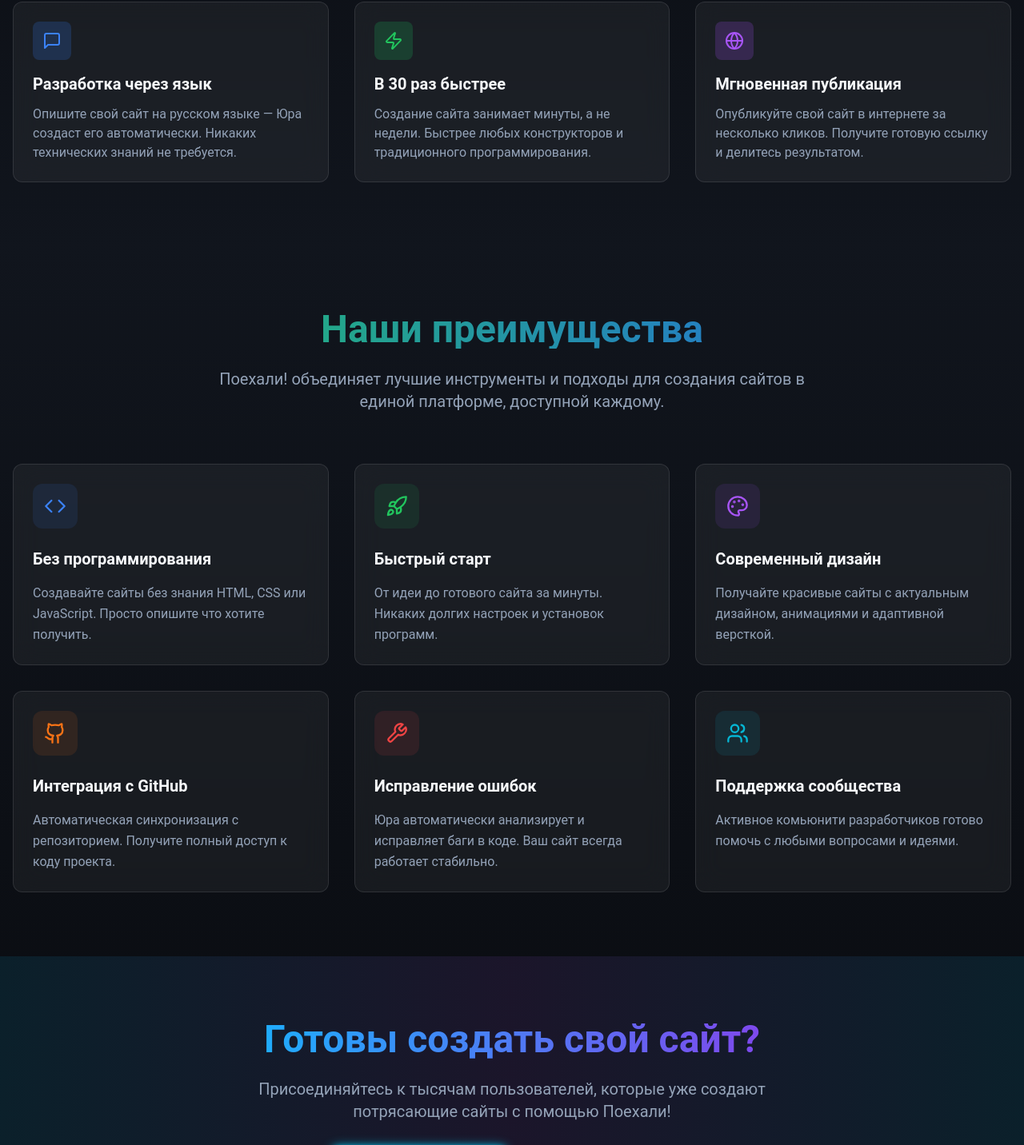
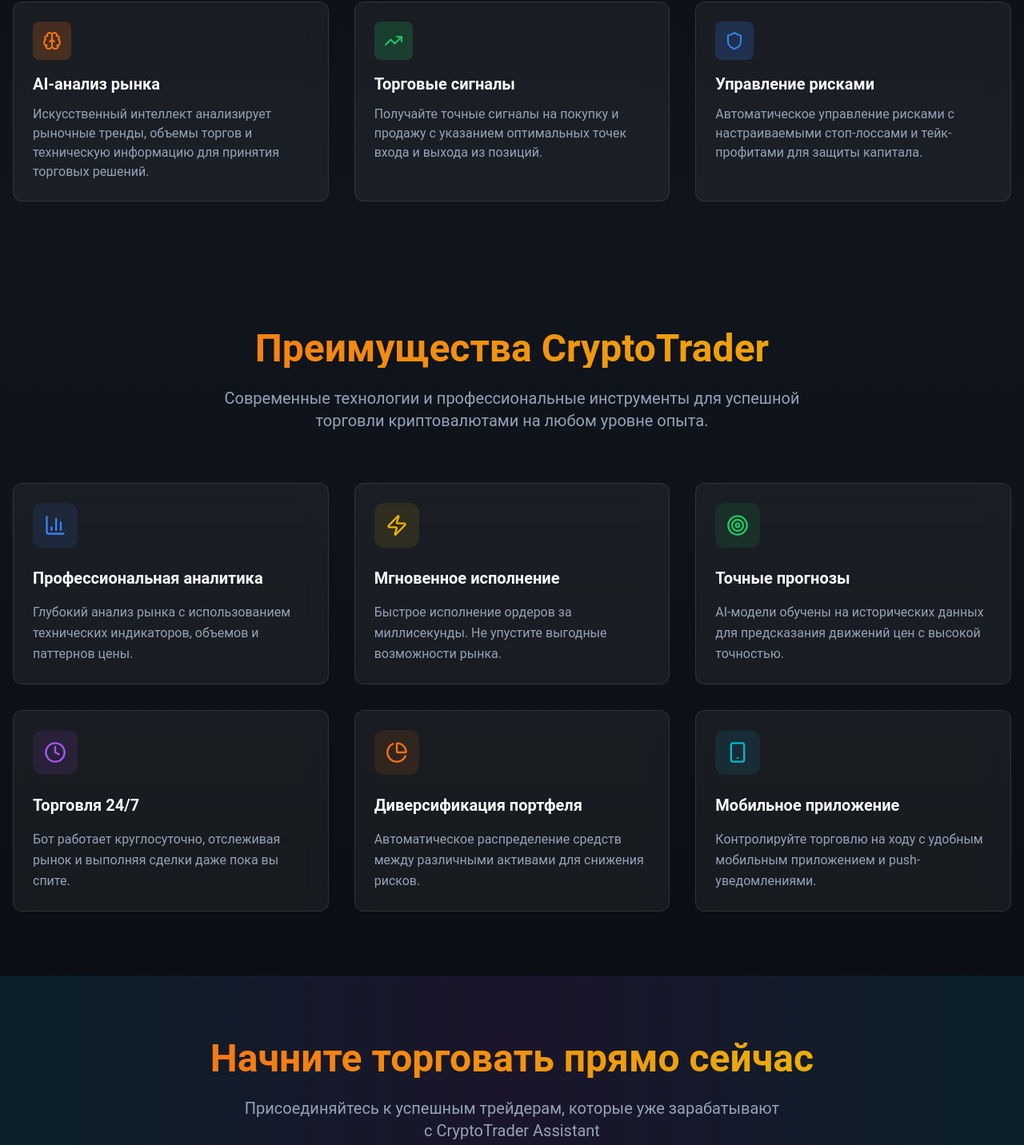
Before and after one commit to pr-poehali-dev/crypto-trader-assistant, a React (Vite) app: page / in a window 1280 px wide. Shown: the part 1098-2530 px from the top of the page at 80% size. Built offline with nearby package versions, Linux system fonts and the light colour scheme.

Commit message:
Обновление страницы сервиса CryptoTrader

```diff
--- a/src/components/Advantages.tsx
+++ b/src/components/Advantages.tsx
@@ -3,50 +3,50 @@ import Icon from "@/components/ui/icon";
 const Advantages = () => {
   const advantages = [
     {
-      icon: "Code",
-      title: "Без программирования",
+      icon: "BarChart3",
+      title: "Профессиональная аналитика",
       description:
-        "Создавайте сайты без знания HTML, CSS или JavaScript. Просто опишите что хотите получить.",
+        "Глубокий анализ рынка с использованием технических индикаторов, объемов и паттернов цены.",
       color: "text-blue-500",
       bgColor: "bg-blue-500/10",
     },
     {
-      icon: "Rocket",
-      title: "Быстрый старт",
+      icon: "Zap",
+      title: "Мгновенное исполнение",
       description:
-        "От идеи до готового сайта за минуты. Никаких долгих настроек и установок программ.",
+        "Быстрое исполнение ордеров за миллисекунды. Не упустите выгодные возможности рынка.",
+      color: "text-yellow-500",
+      bgColor: "bg-yellow-500/10",
+    },
+    {
+      icon: "Target",
+      title: "Точные прогнозы",
+      description:
+        "AI-модели обучены на исторических данных для предсказания движений цен с высокой точностью.",
       color: "text-green-500",
       bgColor: "bg-green-500/10",
     },
     {
-      icon: "Palette",
-      title: "Современный дизайн",
+      icon: "Clock",
+      title: "Торговля 24/7",
       description:
-        "Получайте красивые сайты с актуальным дизайном, анимациями и адаптивной версткой.",
+        "Бот работает круглосуточно, отслеживая рынок и выполняя сделки даже пока вы спите.",
       color: "text-purple-500",
       bgColor: "bg-purple-500/10",
     },
     {
-      icon: "Github",
-      title: "Интеграция с GitHub",
+      icon: "PieChart",
+      title: "Диверсификация портфеля",
       description:
-        "Автоматическая синхронизация с репозиторием. Получите полный доступ к коду проекта.",
+        "Автоматическое распределение средств между различными активами для снижения рисков.",
       color: "text-orange-500",
       bgColor: "bg-orange-500/10",
     },
     {
-      icon: "Wrench",
-      title: "Исправление ошибок",
+      icon: "Smartphone",
+      title: "Мобильное приложение",
       description:
-        "Юра автоматически анализирует и исправляет баги в коде. Ваш сайт всегда работает стабильно.",
-      color: "text-red-500",
-      bgColor: "bg-red-500/10",
-    },
-    {
-      icon: "Users",
-      title: "Поддержка сообщества",
-      description:
-        "Активное комьюнити разработчиков готово помочь с любыми вопросами и идеями.",
+        "Контролируйте торговлю на ходу с удобным мобильным приложением и push-уведомлениями.",
       color: "text-cyan-500",
       bgColor: "bg-cyan-500/10",
     },
@@ -56,12 +56,12 @@ const Advantages = () => {
     <section className="py-20 bg-gradient-to-b from-muted/50 to-background">
       <div className="container mx-auto px-4">
         <div className="text-center mb-16">
-          <h2 className="text-3xl md:text-5xl font-bold mb-6 bg-gradient-to-r from-green-500 to-blue-600 bg-clip-text text-transparent">
-            Наши преимущества
+          <h2 className="text-3xl md:text-5xl font-bold mb-6 bg-gradient-to-r from-orange-500 to-yellow-500 bg-clip-text text-transparent">
+            Преимущества CryptoTrader
           </h2>
           <p className="text-lg md:text-xl text-muted-foreground max-w-3xl mx-auto">
-            Поехали! объединяет лучшие инструменты и подходы для создания сайтов
-            в единой платформе, доступной каждому.
+            Современные технологии и профессиональные инструменты для успешной
+            торговли криптовалютами на любом уровне опыта.
           </p>
         </div>
 
--- a/src/components/CallToAction.tsx
+++ b/src/components/CallToAction.tsx
@@ -6,45 +6,45 @@ const CallToAction = () => {
     <section className="py-20 bg-gradient-to-r from-primary/10 via-purple-500/10 to-primary/10">
       <div className="container mx-auto px-4 text-center">
         <div className="max-w-4xl mx-auto">
-          <h2 className="text-3xl md:text-5xl font-bold mb-6 bg-gradient-to-r from-primary to-purple-600 bg-clip-text text-transparent">
-            Готовы создать свой сайт?
+          <h2 className="text-3xl md:text-5xl font-bold mb-6 bg-gradient-to-r from-orange-500 to-yellow-500 bg-clip-text text-transparent">
+            Начните торговать прямо сейчас
           </h2>
           <p className="text-lg md:text-xl text-muted-foreground mb-8 max-w-2xl mx-auto">
-            Присоединяйтесь к тысячам пользователей, которые уже создают
-            потрясающие сайты с помощью Поехали!
+            Присоединяйтесь к успешным трейдерам, которые уже зарабатывают с
+            CryptoTrader Assistant
           </p>
 
           <div className="flex flex-col sm:flex-row gap-4 justify-center items-center mb-12">
             <Button
               size="lg"
-              className="bg-primary hover:bg-primary/90 text-primary-foreground font-semibold px-8 py-4 animate-pulse-neon"
+              className="bg-gradient-to-r from-orange-500 to-yellow-500 hover:from-orange-600 hover:to-yellow-600 text-white font-semibold px-8 py-4 animate-pulse-neon"
             >
-              <Icon name="Rocket" className="mr-2" />
-              Начать бесплатно
+              <Icon name="TrendingUp" className="mr-2" />
+              Начать торговлю
             </Button>
 
             <Button
               variant="outline"
               size="lg"
-              className="border-primary text-primary hover:bg-primary/10 px-8 py-4"
+              className="border-orange-500 text-orange-500 hover:bg-orange-500/10 px-8 py-4"
             >
               <Icon name="Play" className="mr-2" />
-              Посмотреть демо
+              Демо-режим
             </Button>
           </div>
 
           <div className="flex flex-wrap justify-center gap-8 text-sm text-muted-foreground">
             <div className="flex items-center">
               <Icon name="Check" className="text-green-500 mr-2" size={16} />
-              Бесплатный старт
+              Демо-счет $10,000
             </div>
             <div className="flex items-center">
               <Icon name="Check" className="text-green-500 mr-2" size={16} />
-              Без кредитной карты
+              Без комиссий за регистрацию
             </div>
             <div className="flex items-center">
               <Icon name="Check" className="text-green-500 mr-2" size={16} />
-              Поддержка 24/7
+              Поддержка экспертов
             </div>
           </div>
         </div>
--- a/src/components/ServiceDescription.tsx
+++ b/src/components/ServiceDescription.tsx
@@ -6,51 +6,47 @@ const ServiceDescription = () => {
     <section className="py-20 bg-gradient-to-b from-background to-muted/50">
       <div className="container mx-auto px-4">
         <div className="text-center mb-16">
-          <h2 className="text-3xl md:text-5xl font-bold mb-6 bg-gradient-to-r from-primary to-purple-600 bg-clip-text text-transparent">
-            Что такое Поехали!
+          <h2 className="text-3xl md:text-5xl font-bold mb-6 bg-gradient-to-r from-orange-500 to-yellow-500 bg-clip-text text-transparent">
+            Что такое CryptoTrader Assistant
           </h2>
           <p className="text-lg md:text-xl text-muted-foreground max-w-3xl mx-auto">
-            Платформа на базе искусственного интеллекта для создания и
-            публикации веб-сайтов прямо в браузере. Создавайте сайты через
-            простое описание на русском языке — без программирования.
+            Умный помощник для торговли криптовалютами на основе искусственного
+            интеллекта. Автоматизированный анализ рынка, точные сигналы и
+            управление рисками в одной платформе.
           </p>
         </div>
 
         <div className="grid md:grid-cols-2 lg:grid-cols-3 gap-8">
           <div className="glass-card p-6 hover:scale-105 transition-transform duration-300">
-            <div className="w-12 h-12 bg-blue-500/20 rounded-lg flex items-center justify-center mb-4">
-              <Icon name="MessageSquare" className="text-blue-500" size={24} />
+            <div className="w-12 h-12 bg-orange-500/20 rounded-lg flex items-center justify-center mb-4">
+              <Icon name="Brain" className="text-orange-500" size={24} />
             </div>
-            <h3 className="text-xl font-semibold mb-3">
-              Разработка через язык
-            </h3>
+            <h3 className="text-xl font-semibold mb-3">AI-анализ рынка</h3>
             <p className="text-muted-foreground">
-              Опишите свой сайт на русском языке — Юра создаст его
-              автоматически. Никаких технических знаний не требуется.
+              Искусственный интеллект анализирует рыночные тренды, объемы торгов
+              и техническую информацию для принятия торговых решений.
             </p>
           </div>
 
           <div className="glass-card p-6 hover:scale-105 transition-transform duration-300">
             <div className="w-12 h-12 bg-green-500/20 rounded-lg flex items-center justify-center mb-4">
-              <Icon name="Zap" className="text-green-500" size={24} />
+              <Icon name="TrendingUp" className="text-green-500" size={24} />
             </div>
-            <h3 className="text-xl font-semibold mb-3">В 30 раз быстрее</h3>
+            <h3 className="text-xl font-semibold mb-3">Торговые сигналы</h3>
             <p className="text-muted-foreground">
-              Создание сайта занимает минуты, а не недели. Быстрее любых
-              конструкторов и традиционного программирования.
+              Получайте точные сигналы на покупку и продажу с указанием
+              оптимальных точек входа и выхода из позиций.
             </p>
           </div>
 
           <div className="glass-card p-6 hover:scale-105 transition-transform duration-300">
-            <div className="w-12 h-12 bg-purple-500/20 rounded-lg flex items-center justify-center mb-4">
-              <Icon name="Globe" className="text-purple-500" size={24} />
+            <div className="w-12 h-12 bg-blue-500/20 rounded-lg flex items-center justify-center mb-4">
+              <Icon name="Shield" className="text-blue-500" size={24} />
             </div>
-            <h3 className="text-xl font-semibold mb-3">
-              Мгновенная публикация
-            </h3>
+            <h3 className="text-xl font-semibold mb-3">Управление рисками</h3>
             <p className="text-muted-foreground">
-              Опубликуйте свой сайт в интернете за несколько кликов. Получите
-              готовую ссылку и делитесь результатом.
+              Автоматическое управление рисками с настраиваемыми стоп-лоссами и
+              тейк-профитами для защиты капитала.
             </p>
           </div>
         </div>
```
